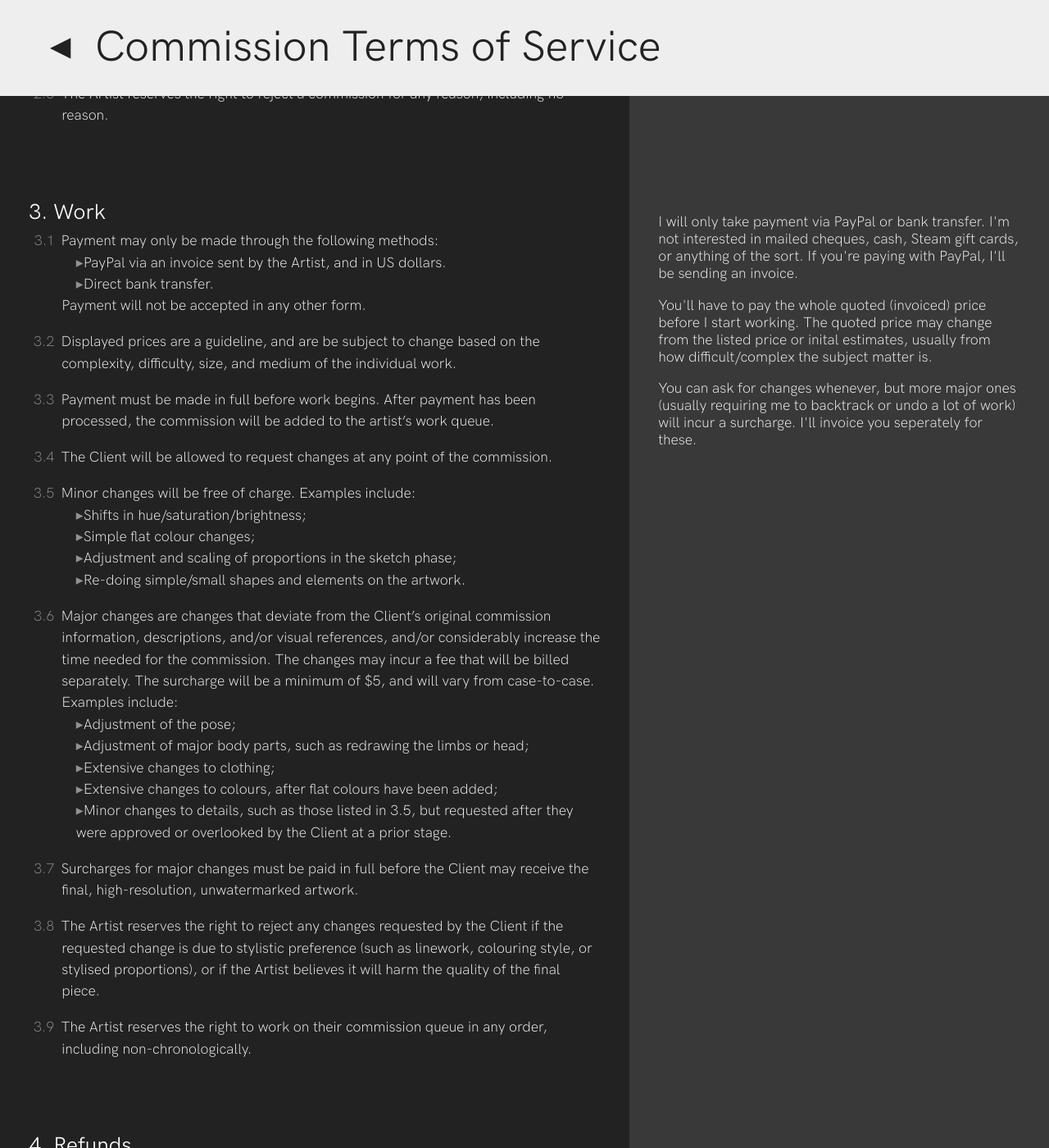
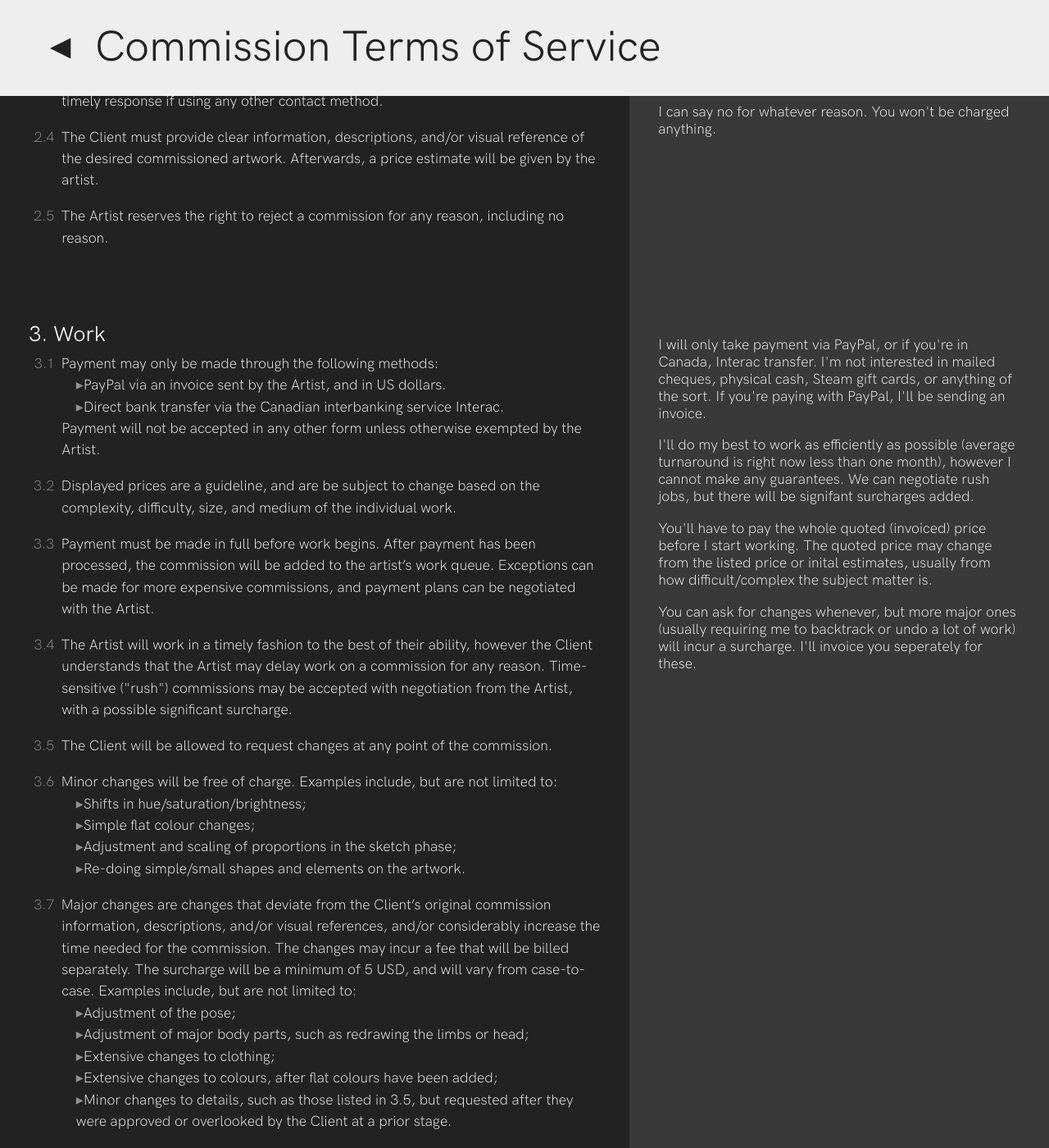
Before and after one commit to Kavaeric/kavaeric.github.io, a Jekyll site: the page built from terms.html, in a window 1280 px wide and 1400 px high, scrolled down 1180 px. Shown: the whole window at 82% size. Built offline with Jekyll 4.4.1, drawn with Linux system fonts in a browser that asks for light colours; some of the changed text lies outside the part shown.

Commit message:
Update terms.html

```diff
--- a/terms.html
+++ b/terms.html
@@ -30,19 +30,26 @@
             party is authorized to act as agent or bind the other party except as expressly
             stated in this Agreement.</li>
 
-        <li><div class="number">1.4</div>
+        <li><div class="number">1.3</div>
+            The Client agrees that the Artist will not liable for any damages (including, but not
+            limited to, incidental or consequential damages) that arise from the Artist's
+            performance of the commission. This includes, but is not limited to, failure to
+            perform in a timely manner, regardless of whether the failure was intentional or
+            negligent.</li>
+
+        <li><div class="number">1.5</div>
             This Agreement does not create an exclusive relationship between the Client and
             the Artist. The Client is free to engage others to perform services of the same
             or similar nature to those provided by Artist. The Artist will be entitled to
             offer and provide services to others, solicit other clients and otherwise advertise
             the services offered by the Artist.</li>
 
-        <li><div class="number">1.5</div>
+        <li><div class="number">1.6</div>
             By sending payment, the Client agrees to all terms outlined in this Agreement.
             The Client agrees that a chargeback or reversal of payment will constitute a
             breach of these terms, resulting in the revocation of this grant of rights.</li>
 
-        <li><div class="number">1.6</div>
+        <li><div class="number">1.7</div>
             This Agreement is governed by and will be construed in accordance with the laws
             of the Hong Kong Special Administrative Region (Hong Kong SAR).</li>
     </ol>
@@ -105,9 +112,9 @@
             Payment may only be made through the following methods:
             <ul>
                 <li>PayPal via an invoice sent by the Artist, and in US dollars.</li>
-                <li>Direct bank transfer.</li>
+                <li>Direct bank transfer via the Canadian interbanking service Interac.</li>
             </ul>
-            Payment will not be accepted in any other form.
+            Payment will not be accepted in any other form unless otherwise exempted by the Artist.
             </li>
 
         <li><div class="number">3.2</div>
@@ -116,13 +123,20 @@
 
         <li><div class="number">3.3</div>
             Payment must be made in full before work begins. After payment has been processed, the
-            commission will be added to the artist’s work queue.</li>
+            commission will be added to the artist’s work queue. Exceptions can be made for more
+            expensive commissions, and payment plans can be negotiated with the Artist.</li>
 
         <li><div class="number">3.4</div>
+            The Artist will work in a timely fashion to the best of their ability, however the Client
+            understands that the Artist may delay work on a commission for any reason. Time-sensitive
+            ("rush") commissions may be accepted with negotiation from the Artist, with a possible
+            significant surcharge.</li>
+
+        <li><div class="number">3.5</div>
             The Client will be allowed to request changes at any point of the commission.</li>
 
-        <li><div class="number">3.5</div>
-            Minor changes will be free of charge. Examples include:
+        <li><div class="number">3.6</div>
+            Minor changes will be free of charge. Examples include, but are not limited to:
             <ul>
                 <li>Shifts in hue/saturation/brightness;</li>
                 <li>Simple flat colour changes;</li>
@@ -131,11 +145,11 @@
             </ul>
         </li>
 
-        <li><div class="number">3.6</div>
+        <li><div class="number">3.7</div>
             Major changes are changes that deviate from the Client’s original commission information,
             descriptions, and/or visual references, and/or considerably increase the time needed for
             the commission. The changes may incur a fee that will be billed separately. The surcharge
-            will be a minimum of $5, and will vary from case-to-case. Examples include:
+            will be a minimum of 5 USD, and will vary from case-to-case. Examples include, but are not limited to:
             <ul>
                 <li>Adjustment of the pose;</li>
                 <li>Adjustment of major body parts, such as redrawing the limbs or head;</li>
@@ -146,19 +160,19 @@
             </ul>
         </li>
 
-        <li><div class="number">3.7</div>
+        <li><div class="number">3.8</div>
             Surcharges for major changes must be paid in full before the Client may receive the final,
             high-resolution, unwatermarked artwork.
         </li>
 
-        <li><div class="number">3.8</div>
+        <li><div class="number">3.9</div>
             The Artist reserves the right to reject any changes requested by the Client if the
             requested change is due to stylistic preference (such as linework, colouring style, or
             stylised proportions), or if the Artist believes it will harm the quality of the final
             piece.
         </li>
 
-        <li><div class="number">3.9</div>
+        <li><div class="number">3.10</div>
             The Artist reserves the right to work on their commission queue in any order, including
             non-chronologically.
         </li>
@@ -167,9 +181,12 @@
 
 <div class="explanation">
         <h2>In simple terms</h2>
-    <p>I will only take payment via PayPal or bank transfer. I'm not interested in mailed cheques,
-        cash, Steam gift cards, or anything of the sort. If you're paying with PayPal, I'll be sending
-        an invoice.</p>
+    <p>I will only take payment via PayPal, or if you're in Canada, Interac transfer. I'm not interested in
+        mailed cheques, physical cash, Steam gift cards, or anything of the sort. If you're paying with PayPal,
+        I'll be sending an invoice.</p>
+    <p>I'll do my best to work as efficiently as possible (average turnaround is right now less than one month),
+        however I cannot make any guarantees. We can negotiate rush jobs, but there will be signifant surcharges
+        added.</p>
     <p>You'll have to pay the whole quoted (invoiced) price before I start working. The quoted price
         may change from the listed price or inital estimates, usually from how difficult/complex
         the subject matter is.</p>
@@ -227,20 +244,19 @@
 
         <li><div class="number">5.4</div>
             The Client may use the commissioned artwork for personal, non-commercial purposes.
-            Examples include:
+            Examples include, but are not limited to:
             <ul>
                 <li>Reposting the artwork to portfolio sites such as Weasyl or DeviantArt, as long as
                     the signature is visible;</li>
                 <li>Resizing or cropping the artwork to create icons, wallpapers, or header graphics.
                     The artwork may not be modified itself;</li>
-                <li>Using the artwork to promote their own non-commercial material, such as in banner
-                    ads or Kickstarter campaigns.</li>
+                <li>Using the artwork to promote their own non-commercial material.</li>
             </ul></li>
 
         <li><div class="number">5.5</div>
             The Client may publicly distribute, display, or repost low-resolution versions of the
-            artwork, accompanied with a credit line to the Artist. The client may not use the high-resolution
-            artwork for these purposes.</li>
+            artwork, accompanied with a credit line to the Artist, as expressed in 5.4. The client may not use
+            the high-resolution artwork for these purposes.</li>
 
         <li><div class="number">5.6</div>
             The Client may produce prints of the high-resolution artwork for private use.</li>
```
Also changed, not shown: other parts of terms.html (+2 -2 lines).
